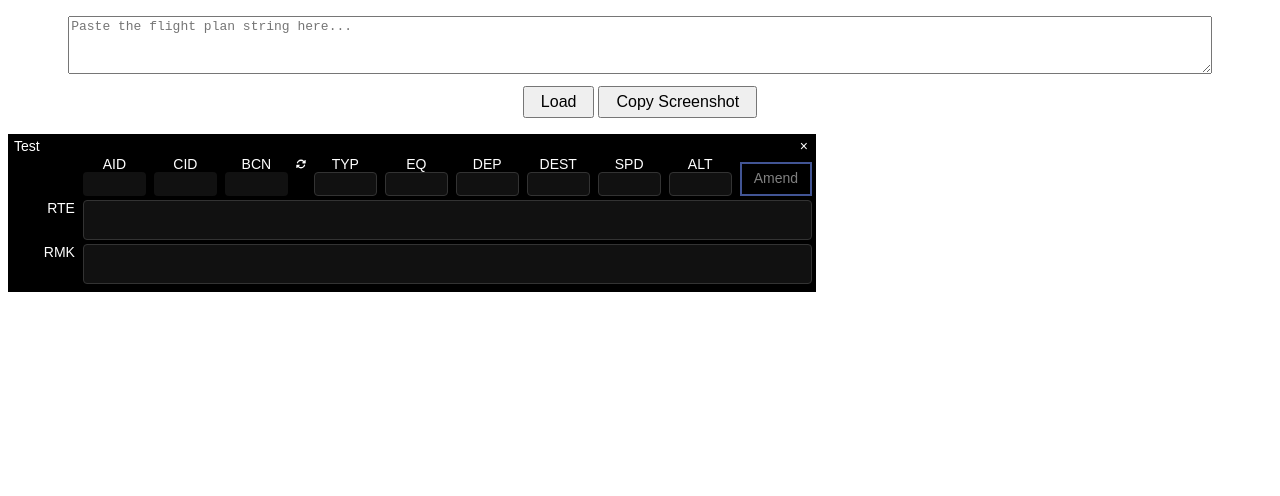
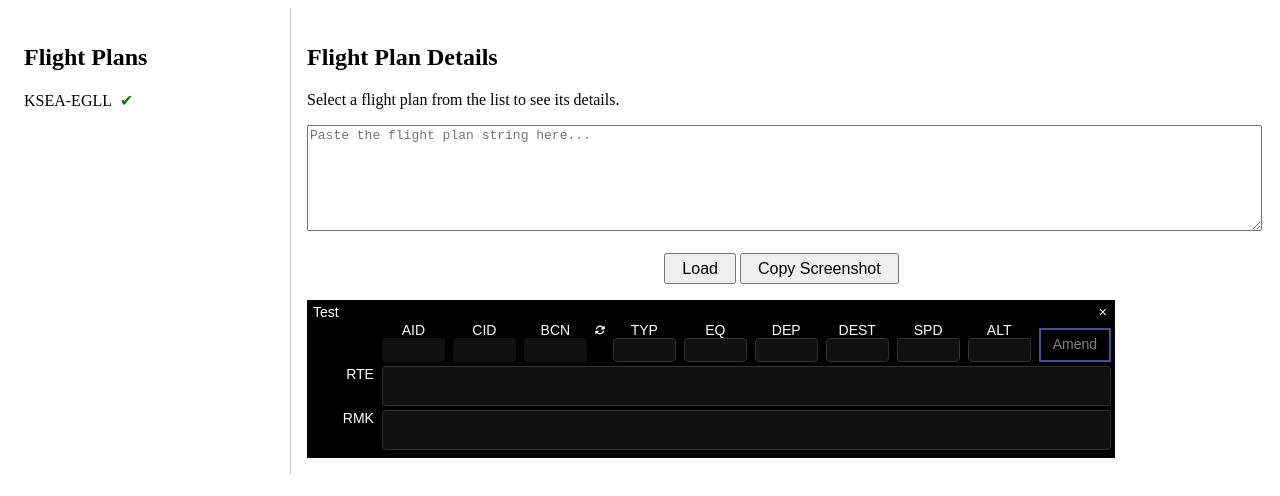
Before and after one commit to neilenns/fpe-screenshot-generator, a website built with Vite: page index.html in a window 1280 px wide. Both pictures are taken after a click on the button "Copy Screenshot". Built offline with nearby package versions, Linux system fonts and the light colour scheme; a web font is replaced by a local one.

Commit message:
Sidebar (#4)
* Add missing files

* Reference the script

* Fix debugging

* Populate from sidebar

* Move styles to file

* Cursor pointer

* More cleanup

* Make it all work

* Fix CI

* Fix linting issues

* More CI changes

* More cleanup

```diff
--- a/index.html
+++ b/index.html
@@ -5,20 +5,34 @@
     <title>FPE Test Page</title>
     <link rel="stylesheet" href="src/fpe.css" />
     <link rel="stylesheet" href="https://use.typekit.net/vbh7vdi.css" />
-    <script src="https://cdn.jsdelivr.net/npm/html2canvas@1.4.1/dist/html2canvas.min.js"></script>
+    <link rel="stylesheet" href="src/main.css" />
+    <script type="module" src="src/main.ts"></script>
   </head>
   <body>
-    <div id="input-area">
+    <div id="app-container" class="app-container">
+      <!-- Sidebar -->
+      <div id="sidebar" class="sidebar">
+        <h2>Flight Plans</h2>
+        <ul id="flight-plan-list" class="flight-plan-list"></ul>
+      </div>
+
+      <!-- Main content -->
+      <div id="main-content" class="main-content">
+        <h2>Flight Plan Details</h2>
+        <div id="flight-plan-details">
+          <p>Select a flight plan from the list to see its details.</p>
+        </div>
+        <div id="input-area" class="input-area">
           <textarea
             id="input-string"
             placeholder="Paste the flight plan string here..."
           ></textarea
           ><br />
           <button onclick="populateFPE()">Load</button>
-      <button onclick="copyFPEToClipboard()">Copy Screenshot</button>
+          <button id="screenshot-button">Copy Screenshot</button>
         </div>
 
-    <div class="fpe-container">
+        <div class="fpe-container" id="fpe-container">
           <!-- Title -->
           <div class="fpe-title">Test</div>
           <div class="fpe-close">&times;</div>
@@ -37,7 +51,7 @@
               <!--!Font Awesome Free 6.7.2 by @fontawesome - https://fontawesome.com License - https://fontawesome.com/license/free Copyright 2025 Fonticons, Inc.-->
               <path
                 fill="#fff"
-            d="M142.9 142.9c-17.5 17.5-30.1 38-37.8 59.8-5.9 16.7-24.2 25.4-40.8 19.5S38.9 198 44.8 181.4c10.8-30.7 28.4-59.4 52.8-83.8 87.2-87.2 228.3-87.5 315.8-1L455 55c6.9-6.9 17.2-8.9 26.2-5.2S496 62.3 496 72v128c0 13.3-10.7 24-24 24H344c-9.7 0-18.5-5.8-22.2-14.8s-1.7-19.3 5.2-26.2l41.1-41.1c-62.6-61.5-163.1-61.2-225.3 1zM16 312c0-13.3 10.7-24 24-24h128c9.7 0 18.5 5.8 22.2 14.8s1.7 19.3-5.2 26.2l-41.1 41.1c62.6 61.5 163.1 61.2 225.3-1 17.5-17.5 30.1-38 37.8-59.8 5.9-16.7 24.2-25.4 40.8-19.5s25.4 24.2 19.5 40.8c-10.8 30.6-28.4 59.3-52.9 83.8-87.2 87.2-228.3 87.5-315.8 1L57 457c-6.9 6.9-17.2 8.9-26.2 5.2S16 449.7 16 440V312.1z"
+                d="M142.9 142.9c-17.5 17.5-30.1 38-37.8 59.8-5.9 16.7-24.2 25.4-40.8 19.5S38.9 198 44.8 181.4c10.8-30.7 28.4-59.4 52.8-83.8 87.2-87.2 228.3-87.5 315.8-1L455 55c6.9-6.9 17.2-8.9 26.2-5.2S496 62.3 496 72v128c0 13.3-10.7 24-24 24H344c-9.7 0-18.5-5.8-22.2-14.8s-1.7-19.3 5.2-26.2l41.1-41.1c-62.6-61.5-163.1-61.2-225.3 1zM16 312c0-13.3 10.7-24 24-24h128c9.7 0 18.5-5.8 22.2 14.8s1.7 19.3-5.2 26.2l-41.1 41.1c62.6 61.5 163.1 61.2 225.3-1 17.5-17.5 30.1-38 37.8-59.8 5.9-16.7 24.2-25.4 40.8-19.5s25.4 24.2 19.5 40.8c-10.8 30.6-28.4 59.3-52.9 83.8-87.2 87.2-228.3 87.5-315.8 1L57 457c-6.9 6.9-17.2 8.9-26.2 5.2S16 449.7 16 440V312.1z"
               />
             </svg>
           </div>
@@ -67,5 +81,7 @@
           <div class="fpe-rmk-label">RMK</div>
           <div class="fpe-rmk-box" id="fpe-rmk-box"></div>
         </div>
+      </div>
+    </div>
   </body>
 </html>
--- a/package.json
+++ b/package.json
@@ -3,6 +3,7 @@
   "private": true,
   "version": "0.0.0",
   "type": "module",
+  "license": "MIT",
   "scripts": {
     "dev": "vite",
     "build": "tsc && vite build",
@@ -19,5 +20,8 @@
     "typescript": "~5.7.2",
     "typescript-eslint": "^8.30.1",
     "vite": "^6.2.0"
+  },
+  "dependencies": {
+    "html2canvas": "^1.4.1"
   }
 }
--- /dev/null
+++ b/src/copyFpeToClipboard.ts
@@ -0,0 +1,34 @@
+import html2canvas from "html2canvas";
+
+export async function copyFpeToClipboard(): Promise<void> {
+  const container = document.getElementById("fpe-container");
+
+  if (!container) {
+    console.error("fpe-container not found");
+    return;
+  }
+
+  const canvas = await html2canvas(container, {
+    backgroundColor: null, // keep transparency if needed
+  });
+
+  canvas.toBlob((blob) => {
+    if (!blob) {
+      console.error("Failed to create image blob");
+      return;
+    }
+
+    navigator.clipboard
+      .write([
+        new ClipboardItem({
+          [blob.type]: blob,
+        }),
+      ])
+      .catch((err: unknown) => {
+        console.error("Failed to copy image to clipboard: ", err);
+      });
+
+    console.log("FPE screenshot copied to clipboard!");
+    alert("FPE screenshot copied to clipboard!");
+  });
+}
--- /dev/null
+++ b/src/flightPlans.json
@@ -0,0 +1,8 @@
+[
+  {
+    "id": 1,
+    "name": "KSEA-EGLL",
+    "isValid": true,
+    "raw": "BAW52  H/B77W/L  1604  KSEA - EGLL  330  ALPSE YDC YXC 5130N11000W 5630N10000W 6030N09000W 6330N08000W 65N070W/M085F330 EPMAN 66N050W 6530N04000W 6430N03000W 63N020W 62N015W RATSU/N0500F330 BARKU ELBUS UL612 LAKEY NUGRA"
+  }
+]
--- /dev/null
+++ b/src/main.css
@@ -0,0 +1,34 @@
+.app-container {
+  display: flex;
+}
+
+.sidebar {
+  width: 250px;
+  padding: 1rem;
+  border-right: 1px solid #ccc;
+}
+
+.flight-plan-list {
+  list-style: none;
+  padding: 0;
+}
+
+.flight-plan-list li {
+  cursor: pointer;
+}
+
+.main-content {
+  flex-grow: 1;
+  padding: 1rem;
+}
+
+.input-area textarea {
+  width: 100%;
+  height: 100px;
+  margin-bottom: 10px;
+}
+
+.valid-checkmark {
+  color: green;
+  margin-left: 8px;
+}
--- a/src/main.ts
+++ b/src/main.ts
@@ -1,22 +1,15 @@
+import { copyFpeToClipboard } from "./copyFpeToClipboard";
+import flightPlansData from "./flightPlans.json" assert { type: "json" };
+
 interface FlightPlan {
   id: number;
   name: string;
   raw: string;
+  isValid: boolean;
 }
 
-// Example flight plans (could come from a server or static JSON)
-const flightPlans: FlightPlan[] = [
-  {
-    id: 1,
-    name: "Dallas",
-    raw: "AAL700  B738/L  1675  6057 KPDX - KDFW  350  WHAMY4 IMB J15 JNC ALS PNH MDANO VKTRY2",
-  },
-  {
-    id: 2,
-    name: "Denver",
-    raw: "UAL123  H/B77W/L  1234  7412 KSFO - KDEN  370  TRUKN2 DVC J28 HBU",
-  },
-];
+// Replace the hardcoded flightPlans array with the imported data
+const flightPlans: FlightPlan[] = flightPlansData;
 
 function getElementSafe(id: string): HTMLElement {
   const el = document.getElementById(id);
@@ -39,9 +32,15 @@ function getRandomBCN(): string {
   return String(value).padStart(4, "0");
 }
 
+function populateInputString(raw: string): void {
+  const inputString = getElementSafe("input-string");
+  inputString.textContent = raw;
+}
+
 function populateFPE(raw: string): void {
   const parts = raw.trim().split(/\s{2,}/);
-  if (parts.length < 7) {
+
+  if (parts.length < 6) {
     alert("Input does not contain enough fields.");
     return;
   }
@@ -49,9 +48,9 @@ function populateFPE(raw: string): void {
   const aid = parts[0];
   const typeEq = parts[1].replace(/^[A-Z]\//, "");
   const [typ, eq] = typeEq.split("/");
-  const depDest = parts[4].split(" - ");
-  const alt = parts[5];
-  const rte = parts.slice(6).join(" ");
+  const depDest = parts[3].split(" - ");
+  const alt = parts[4];
+  const rte = parts.slice(5).join(" ");
 
   const cid = Math.floor(Math.random() * (1950000 - 800000 + 1)) + 800000;
   const names = [
@@ -98,7 +97,7 @@ function populateFPE(raw: string): void {
 }
 
 function renderFlightPlanList(): void {
-  const container = document.getElementById("flight-list");
+  const container = document.getElementById("flight-plan-list");
 
   if (!container) {
     return;
@@ -109,13 +108,30 @@ function renderFlightPlanList(): void {
   for (const plan of flightPlans) {
     const li = document.createElement("li");
     li.textContent = plan.name;
+
+    if (plan.isValid) {
+      const checkmark = document.createElement("span");
+      checkmark.textContent = "✔";
+      checkmark.classList.add("valid-checkmark");
+      li.appendChild(checkmark);
+    }
+
     li.onclick = () => {
+      populateInputString(plan.raw);
       populateFPE(plan.raw);
     };
+
     container.appendChild(li);
   }
 }
 
 document.addEventListener("DOMContentLoaded", () => {
   renderFlightPlanList();
+  const result = getElementSafe("screenshot-button");
+
+  result.addEventListener("click", () => {
+    copyFpeToClipboard().catch((err: unknown) => {
+      console.error("Error copying to clipboard: ", err);
+    });
+  });
 });
--- a/tsconfig.json
+++ b/tsconfig.json
@@ -5,6 +5,7 @@
     "module": "ESNext",
     "lib": ["ES2020", "DOM", "DOM.Iterable"],
     "skipLibCheck": true,
+    "resolveJsonModule": true /* Enable importing .json files. */,
 
     /* Bundler mode */
     "moduleResolution": "bundler",
```
Also changed, not shown: .github/FUNDING.yaml (added), .github/release.yaml (added), .github/workflows/ci.yaml, .github/workflows/pr_label_required.yaml (added), README.md, 2 other files. Lines whose indentation alone changed are shown as unchanged.
